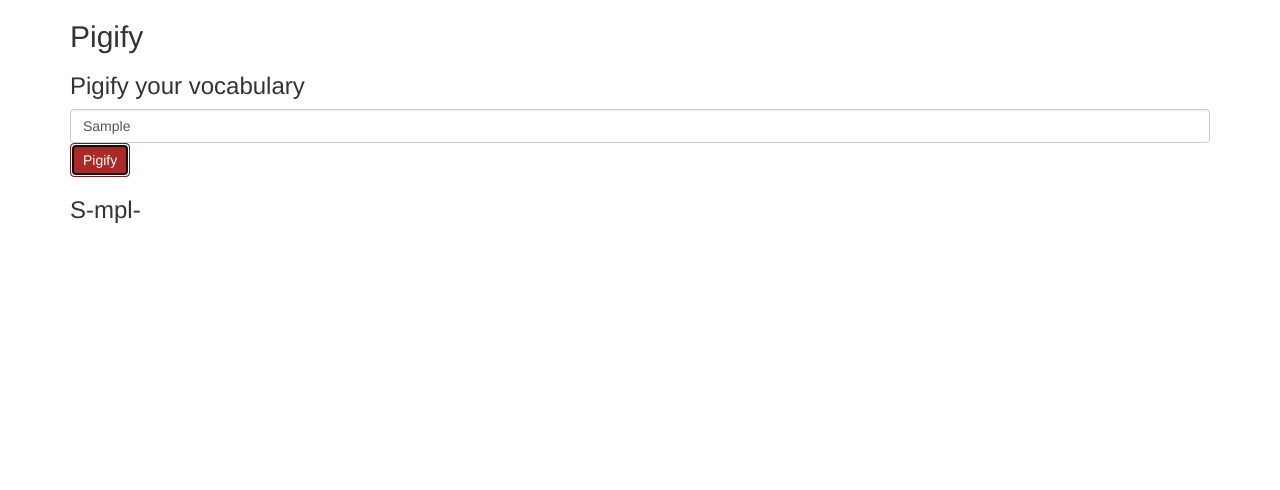
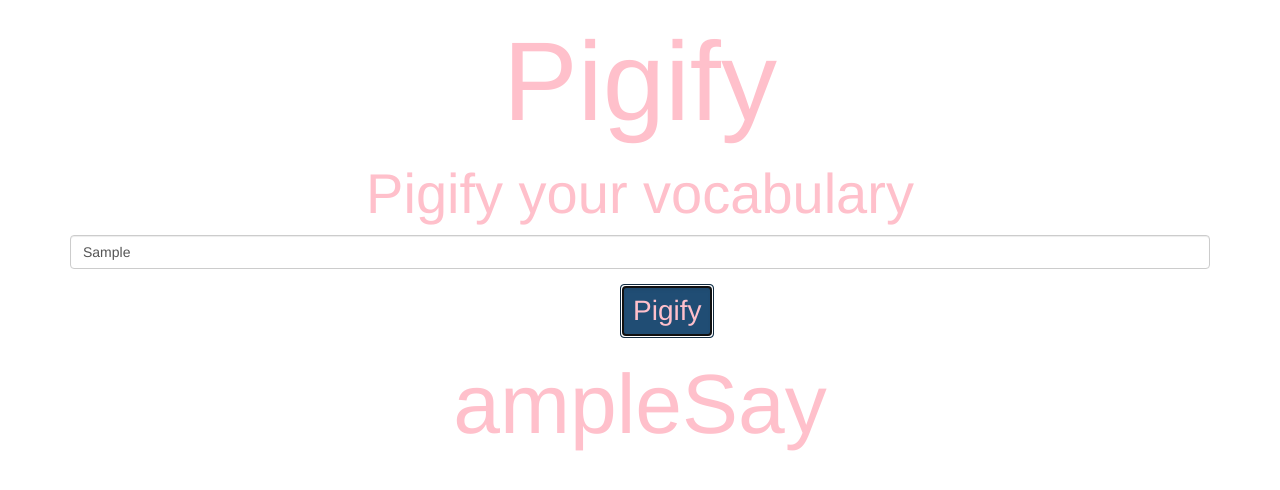
Before and after one commit to slbrtg/pigify, a plain HTML site: page index.html in a window 1280 px wide. Both pictures are taken after typing "Sample" into the empty fields and a click on the button "Pigify". Drawn offline with Linux system fonts and the light colour scheme.

Commit message:
develop working pig latin js

```diff
--- a/css/styles.css
+++ b/css/styles.css
@@ -0,0 +1,29 @@
+/*Text Styles*/
+#banner-h2 {
+  text-align: center;
+  font-size: 8em;
+  color: pink;
+}
+
+#banner-h3 {
+  text-align: center;
+  font-size: 4em;
+  color: pink;
+}
+
+#pig-word {
+  font-size: 6em;
+  text-align: center;
+  color: pink;
+}
+
+/*Button Styles*/
+#form-submit-btn {
+  margin-top: 15px;
+  margin-left: 550px;
+}
+
+#submit-button-text {
+  font-size: 2em;
+  color: pink;
+}
--- a/index.html
+++ b/index.html
@@ -15,7 +15,7 @@
           <h2 id="banner-h2">Pigify</h2>
           <h3 id="banner-h3">Pigify your vocabulary</h3>
           <input id="input-word" class="form-control" type="text" placeholder="">
-          <button type="submit" class="btn btn-danger active" id="submit"><span id="form-submit-btn">Pigify</span></button>
+          <button type="submit" class="btn btn-primary active" id="form-submit-btn"><span id="submit-button-text">Pigify</span></button>
         </div>
       </form>
       <div id="output">
--- a/js/scripts.js
+++ b/js/scripts.js
@@ -1,32 +1,27 @@
-//backend logic
 
-
-
-//jQuery functionality
 $(document).on("submit", "form#word-input", function(){
   event.preventDefault();
+  var str = $("#input-word").val();
+  var vowel = "aeiouq";
+  var match = -1;
+  var index = -1;
+  var indexQ
 
-  var vowels = "aeiou";
-  var pigWord = "";
-  var str = $("#input-word").val();
-
-  for (x = 0; x < str.length; x++){
-    var letter = str.charAt(x);
-  	for ( var y = 0; y < vowels.length; y++){
-    	if (letter === vowels.charAt(y)){
-      	letter = "-";
-      }
+  // find index of first vowel
+  for (var x = 0; x < str.length && match < 0; x++) {
+    match = vowel.indexOf(str.charAt(x));
+    if (match >= 0) {
+      index = x;
+      indexQ = index + 2;
     }
-    pigWord += letter;
   }
-  console.log(pigWord);
-
-
-
-  $("#output").append("<h3 id='pig-word'>"+pigWord+"</h3>");
+  if (str.charAt(index) === 'q'){
+    str = str.slice(indexQ)  + str.substring(0, indexQ) +  "ay";
+  } else if (index > 0) {
+    str = str.slice(index) + str.substring(0, index) + "ay";
+  } else {
+    str = str.slice(index) + str.substring(0, index) + "way";
+  }
+  $("#output").empty();
+  $("#output").append("<h3 id='pig-word'>"+str+"</h3>");
 });
-
-
-$(document).ready(function() {
-
-});
```
